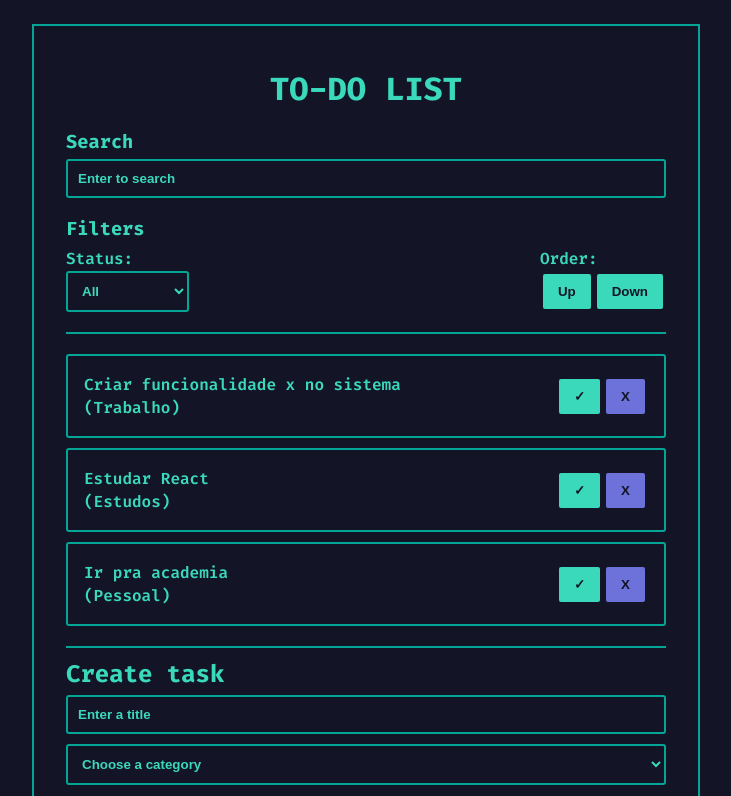
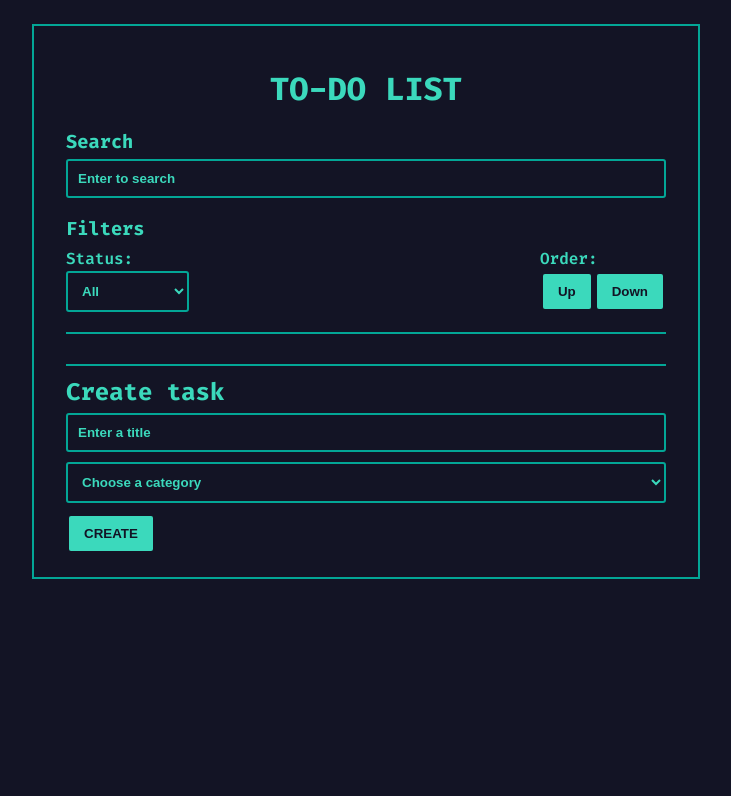
Before and after one commit to thomasdev5832/react-todo-list, a React (Vite) app: page / in a window 1280 px wide. Shown: the top 796 px of the page, without its empty margins (274-1005 px from the left). Built offline with nearby package versions, Linux system fonts and the light colour scheme.

Commit message:
add session storage

```diff
--- a/src/App.jsx
+++ b/src/App.jsx
@@ -1,4 +1,4 @@
-import { useState } from 'react';
+import { useState, useEffect } from 'react';
 import './App.css';
 import Todo from './components/Todo';
 import TodoForm from './components/TodoForm';
@@ -7,35 +7,25 @@ import Filter from './components/Filter';
 import Footer from './components/Footer';
 
 function App() {
-const [todos, setTodos] = useState([
-  {
-    id:1,
-    text: "Criar funcionalidade x no sistema",
-    category: "Trabalho",
-    isCompleted: false,
-  },
-  {
-    id:2,
-    text: "Ir pra academia",
-    category: "Pessoal",
-    isCompleted: false,
-  },
-  {
-    id:3,
-    text: "Estudar React",
-    category: "Estudos",
-    isCompleted: false,
-  }
-]);
+  // Carrega tasks do sessionStorage ao iniciar
+  const [tasks, setTasks] = useState(() => {
+    const saved = sessionStorage.getItem('tasks');
+    return saved ? JSON.parse(saved) : [];
+  });
 
   const [search, setSearch] = useState("");
   const [filter, setFilter] = useState("All");
   const [sort, setSort] = useState("Asc");
 
 
-  const addTodo = (text, category) => {
-    const newTodos = [
-      ...todos,
+  useEffect(() => {
+    sessionStorage.setItem('tasks', JSON.stringify(tasks));
+  }, [tasks]);
+
+  const addTask = (text, category) => {
+    if (text.trim() === '') return;
+    const newTasks = [
+      ...tasks,
       {
         id: Math.floor(Math.random() * 10000),
         text,
@@ -43,58 +33,60 @@ const [todos, setTodos] = useState([
         isCompleted: false,
       },
     ];
-    setTodos(newTodos);
+    setTasks(newTasks);
   };
 
-  const removeTodo = (id) => {
-    const newTodos = [...todos]
-    const filteredTodos = newTodos.filter((todo) =>
-      todo.id !== id ? todo : null
+  const toggleTask = (id) => {
+    const newTasks = [...tasks]
+    newTasks.map((task) => task.id === id ? task.isCompleted = !task.isCompleted : task)
+    setTasks(newTasks);
+  };
+
+  const removeTask = (id) => {
+    const newTasks = [...tasks];
+    const filteredTasks = newTasks.filter((task) =>
+      task.id !== id ? task : null
     );
-    setTodos(filteredTodos);
-  }
+    setTasks(filteredTasks);
+  };
 
-  const completeTodo = (id) => {
-    const newTodos = [...todos]
-    newTodos.map((todo) => todo.id === id ? todo.isCompleted = !todo.isCompleted : todo)
-    setTodos(newTodos);
-  }
-
-  return <div className='app'>
+  return (
+    <div className='app'>
       <div className='main'>
       <h1>TO-DO LIST</h1>
       <Search search={search} setSearch={setSearch} />
       <Filter filter={filter} setFilter={setFilter} setSort={setSort} />
       <div className='todo-list'>
-      {todos
-        .filter((todo) =>
+        {tasks
+          .filter((task) =>
             filter === "All"
               ? true
               : filter === "Completed"
-            ? todo.isCompleted
-            : !todo.isCompleted
+              ? task.isCompleted
+              : !task.isCompleted
           )
-        .filter((todo) =>
-          todo.text.toLowerCase().includes(search.toLowerCase())
+          .filter((task) =>
+            task.text.toLowerCase().includes(search.toLowerCase())
           )
           .sort((a, b) => sort === "Asc"
             ? a.text.localeCompare(b.text)
             : b.text.localeCompare(a.text)
           )
-        .map((todo) => (
+          .map((task) => (
             <Todo
-            key={todo.id}
-            todo={todo}
-            removeTodo={removeTodo}
-            completeTodo={completeTodo}
+              key={task.id}
+              todo={task}
+              removeTodo={removeTask}
+              completeTodo={toggleTask}
             />
         ))}
       </div>
-    <TodoForm addTodo={addTodo} />
+      <TodoForm addTodo={addTask} />
       </div>
       <Footer />
     </div>
 
+  );
 }
 
-export default App
+export default App;
```
Lines whose indentation alone changed are shown as unchanged.
